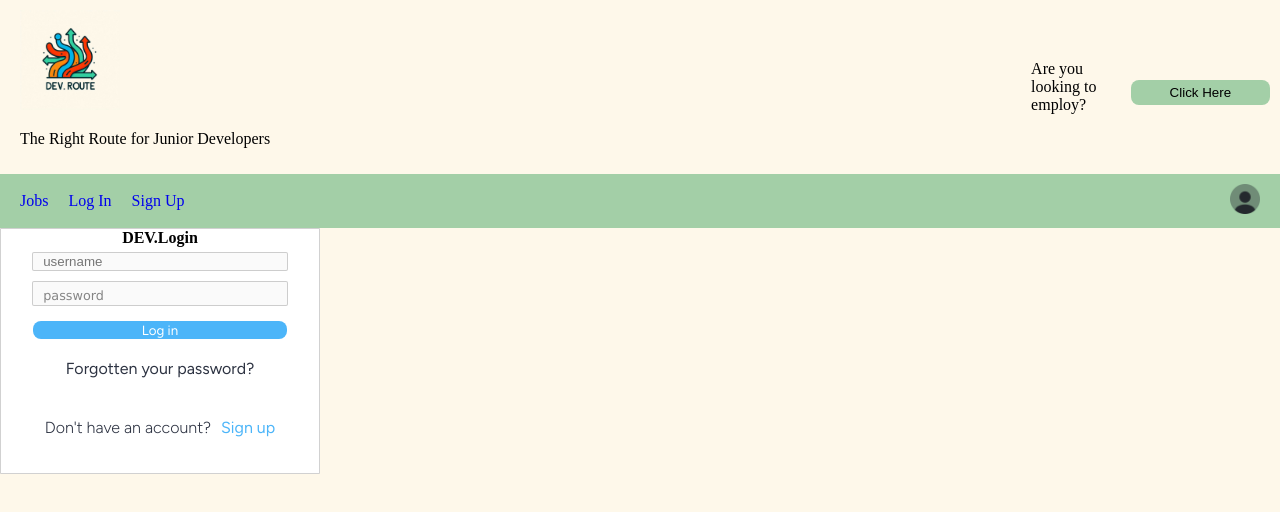
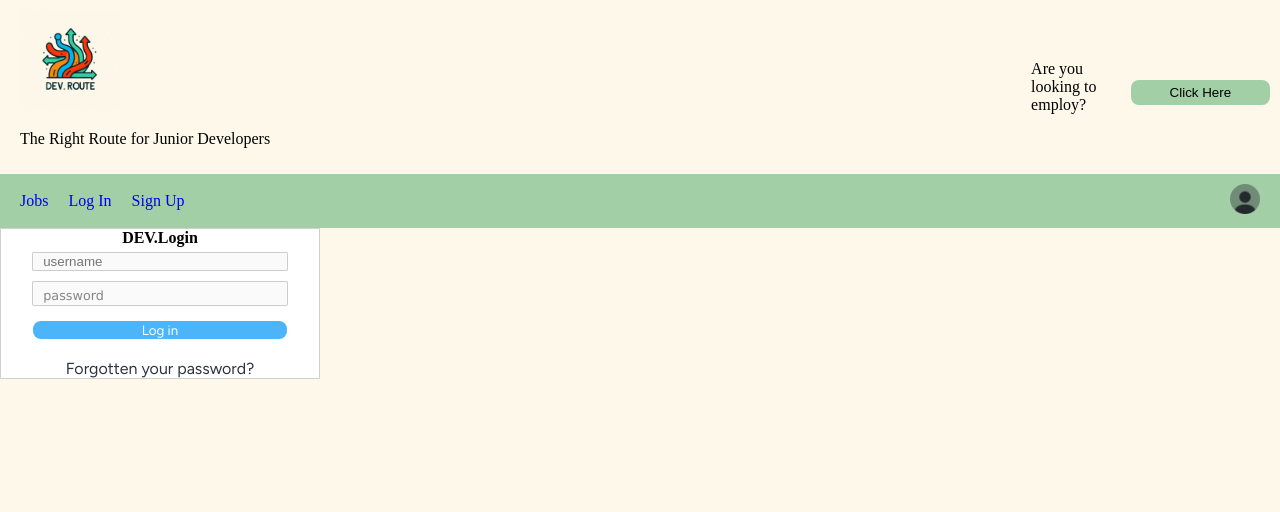
Before and after one commit to MrArmaan/DevrouteFE, a React (Vite) app: page /login in a window 1280 px wide. Shown: the top 512 px of the page. Built offline with nearby package versions, Linux system fonts and the light colour scheme.

Commit message:
Fixing VS

```diff
--- a/package.json
+++ b/package.json
@@ -22,6 +22,6 @@
     "eslint-plugin-react": "^7.33.2",
     "eslint-plugin-react-hooks": "^4.6.0",
     "eslint-plugin-react-refresh": "^0.4.5",
-    "vite": "^5.0.8"
+    "vite": "^5.1.5"
   }
 }
--- a/src/components/login/Login.jsx
+++ b/src/components/login/Login.jsx
@@ -1,17 +1,11 @@
 import React, { useState } from "react";
-// import { login } from "../../utils/fetch";
+import { login } from "../../utils/fetch";
 
 import "./Login.css";
 
 const Login = () => {
   const [username, setUsername] = useState("");
   const [password, setPassword] = useState("");
-
-  const [toggle, setToggle] = useState(true);
-
-  const handleToggle = () => {
-    setToggle(!toggle);
-  };
 
   const changeHandler = (e, setter, state) => {
     setter(e.target.value);
@@ -47,9 +41,6 @@ const Login = () => {
         </button>
       </form>
       <div className="forgpass figtree-reg">Forgotten your password?</div>
-      <p className="signup figtree-reg" onClick={handleToggle}>
-        Sign up
-      </p>
     </div>
   );
 };
```
Also changed, not shown: 1 other file (tests, documents, lock files or other folders).
